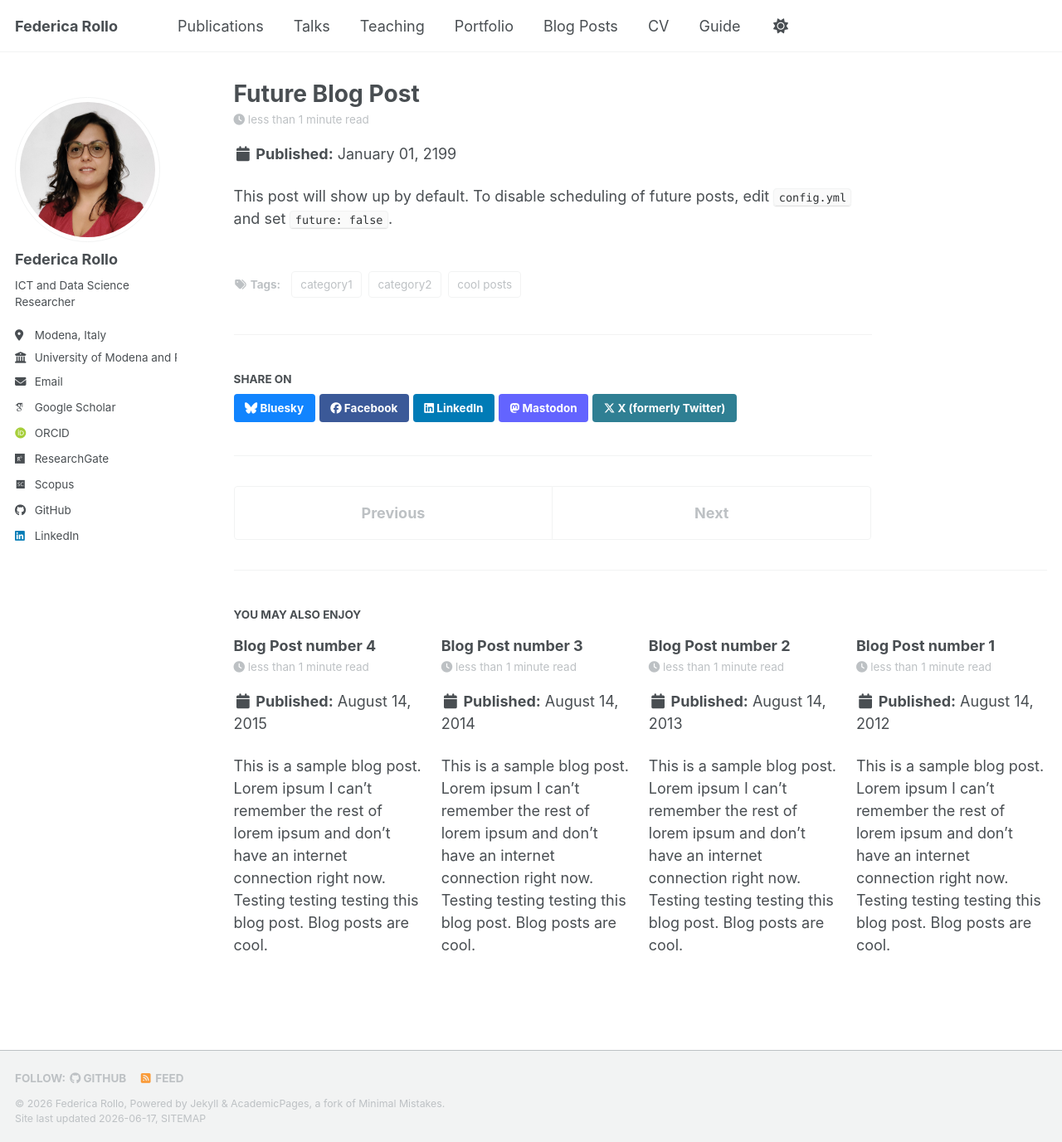
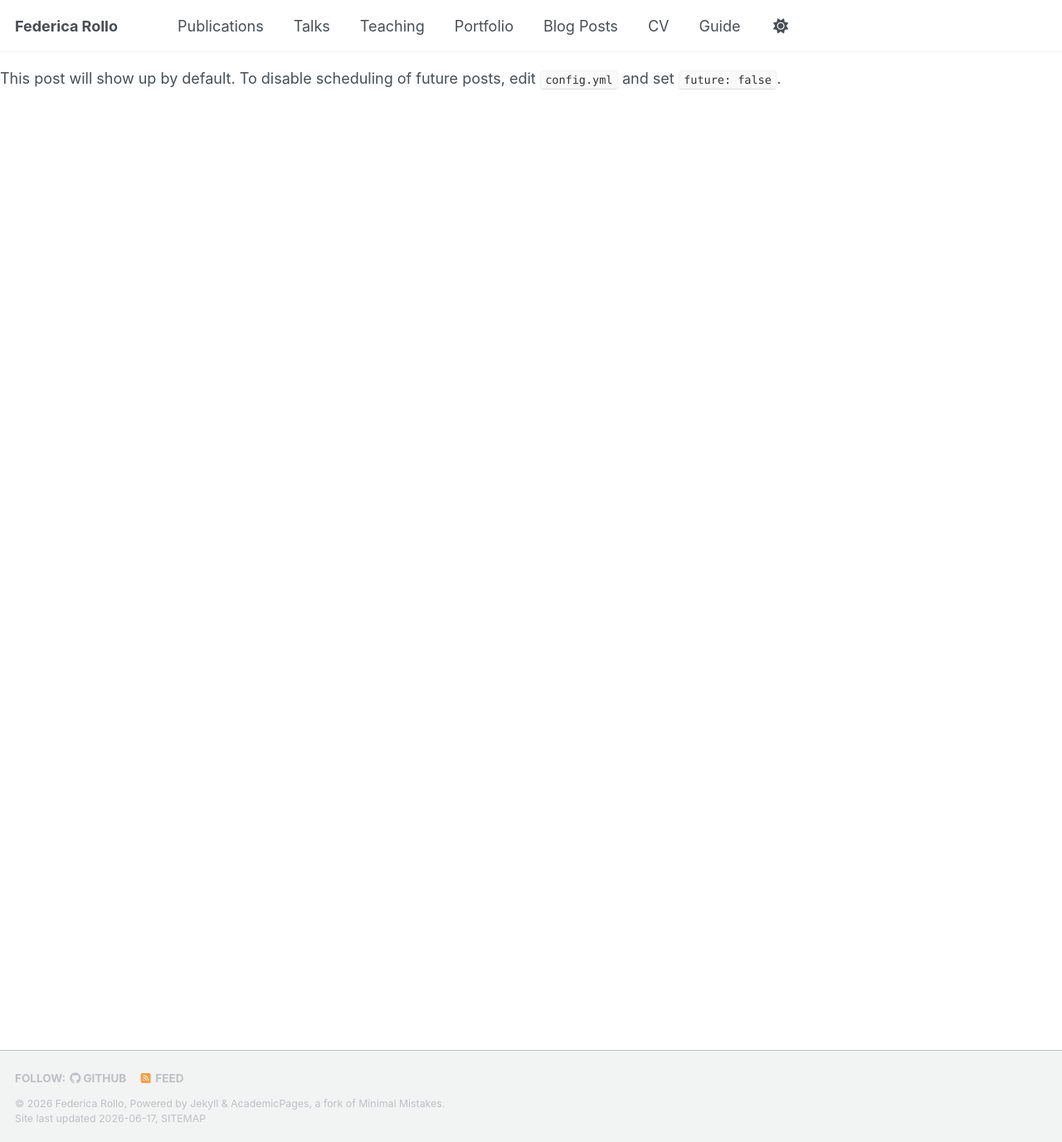
Before and after one commit to federicarollo/federicarollo.github.io, a Jekyll site: the page built from _posts/2199-01-01-future-post.md, in a window 1280 px wide and 1377 px high. Shown: the whole window at 83% size. Built offline with Jekyll 4.4.1, drawn with Linux system fonts in a browser that asks for light colours; some web fonts are replaced; a script bundle is joined from its source files by our own code; our own code applies the rules of GitHub Pages for plain Markdown files; library files that are not in the unit come from our copies; part of the change alters nothing that is shown.

Commit message:
Update _config.yml

```diff
--- a/_config.yml
+++ b/_config.yml
@@ -15,7 +15,7 @@ name                     : &name "Federica Rollo"
 description              : &description "ICT & Data Science Researcher"
 url                      : https://federicarollo.github.io
 baseurl                  : "" # the subpath of your site, e.g. "/blog"
-repository               : "https://github.com/federicarollo/federicarollo.github.io" # "academicpages/academicpages.github.io"
+repository               : "federicarollo/federicarollo.github.io" # "academicpages/academicpages.github.io"
 
 # Site Author - The following control what appear as part of the author content on the side bar.
 #               If a field is blank the icon and link will not appear, otherwise it will be shown.
@@ -236,17 +236,17 @@ collections:
 
 # These settings control how pages and collections are included in the site
 defaults:
-  # _posts
-  - scope:
-      path: ""
-      type: posts
-    values:
-      layout: single
-      author_profile: true
-      read_time: true
-      comments: true
-      share: true
-      related: true
+#   # _posts
+#   - scope:
+#       path: ""
+#       type: posts
+#     values:
+#       layout: single
+#       author_profile: true
+#       read_time: true
+#       comments: true
+#       share: true
+#       related: true
   # _pages
   - scope:
       path: ""
```
